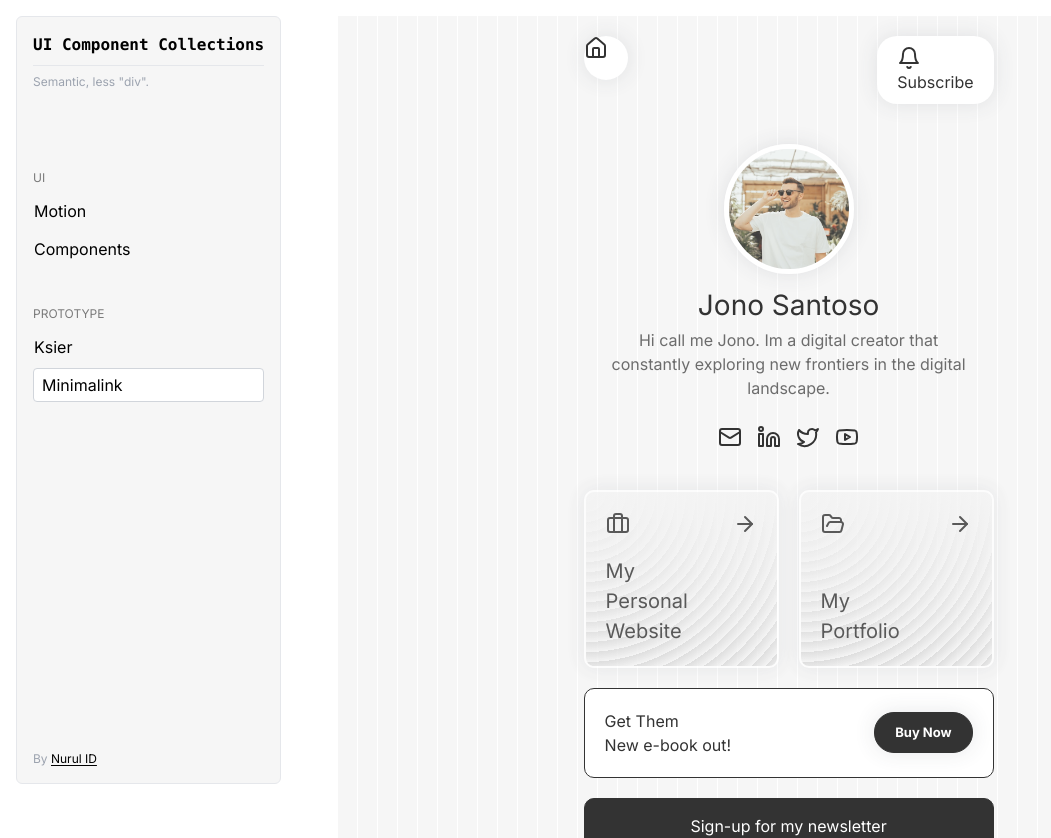
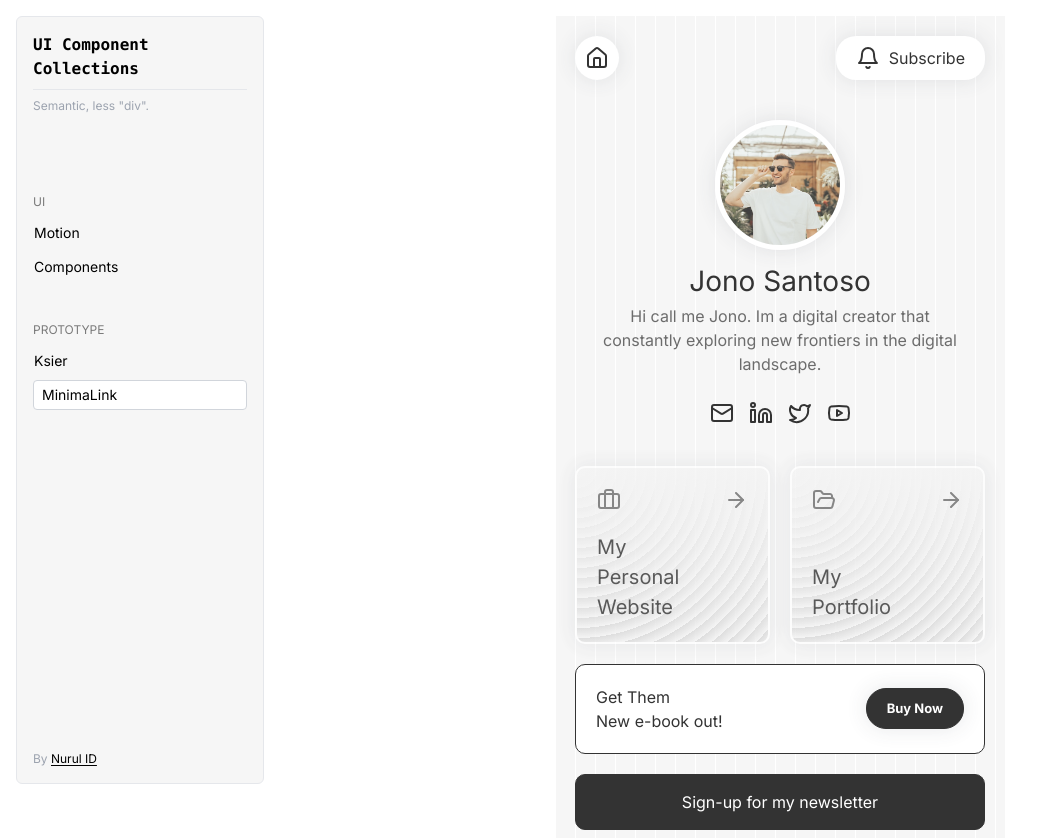
Before and after one commit to nurulid/ui-component-collections, a Next.js app: page /prototype/minimalink in a window 1280 px wide. Shown: the top 838 px of the page, without its empty margins (0-1051 px from the left). Built offline with nearby package versions, Linux system fonts and the light colour scheme.

Commit message:
tweaks minimalink buttons

```diff
--- a/src/app/layout.tsx
+++ b/src/app/layout.tsx
@@ -38,8 +38,8 @@ export default function RootLayout({
       <body className={`${inter.className} ${sourceCodePro.variable} ${inconsolata.variable} ${teko.variable}`}>
         <main className="flex relative">
           <Sidebar />
-          <section className="flex-grow min-h-screen min-w-[800px] py-4 px-10">
-            <div className="max-w-7xl w-full mx-auto">{children}</div>
+          <section className="flex-grow min-h-screen min-w-[800px] max-w-7xl w-full mx-auto py-4 px-10">
+            {children}
           </section>
         </main>
       </body>
--- a/src/components/shared/Sidebar.tsx
+++ b/src/components/shared/Sidebar.tsx
@@ -28,7 +28,7 @@ const secondMenu = [
     ready: true,
   },
   {
-    title: 'Minimalink',
+    title: 'MinimaLink',
     link: '/prototype/minimalink',
     ready: true,
   },
@@ -44,7 +44,7 @@ const SidebarLink = (
       href={link}
       data-active={pathname === link}
       className={[
-        'py-1 pr-2',
+        'py-1 pr-2 text-sm',
         'block rounded border-[.5px] border-transparent',
         'transition-all hover:pl-2',
         'data-[active=true]:bg-white data-[active=true]:border-gray-300 data-[active=true]:pl-2',
--- a/src/styles/minimalink.css
+++ b/src/styles/minimalink.css
@@ -79,7 +79,7 @@ a {
 }
 
 /* icon */
-i {
+svg{
   font-size: 16px; /* icon size in px */
 }
 /* END OF: BASE ELEMENT */
@@ -91,6 +91,8 @@ i {
 
 /* pattern for body */
 .pattern-lines {
+  max-width: 450px;
+  margin: 0 auto;
   opacity: 0.8;
   background-size: 20px 20px;
   background-image:  repeating-linear-gradient(to right, var(--COLOR-SECONDARY), var(--COLOR-SECONDARY) 1px, var(--COLOR-BASE--LIGHT) 1px, var(--COLOR-BASE--LIGHT));
@@ -137,7 +139,7 @@ i {
   transform: scale(1.30);
 }
 
-.link-icon i {
+.link-icon svg{
   font-size: 20px;
 }
 
@@ -180,16 +182,16 @@ i {
   margin-bottom: var(--PADD-XL);
 }
 
-.link-card__header > i {
+.link-card__header > svg{
   font-size: 17px;
   opacity: 0.7;
 }
 
-.link-card__header i {
+.link-card__header svg{
   transition: var(--TRANSITION-BASE);
 }
 
-.link-card:hover i:last-child {
+.link-card:hover svg:last-child {
   transform: rotate(-45deg);
   translate: 5px -5px;
 
@@ -232,9 +234,17 @@ i {
   line-height: 42px;
   border-radius: var(--ROUNDED-FULL);
   text-align: center;
+  display: flex;
+  align-items: center;
+  justify-content: center;
 }
 
-.btn-icon i {
+.btn-icon {
+  display: flex;
+  gap: 4px;
+}
+
+.btn-icon svg{
   margin-right: 5px;
 }
 
```
